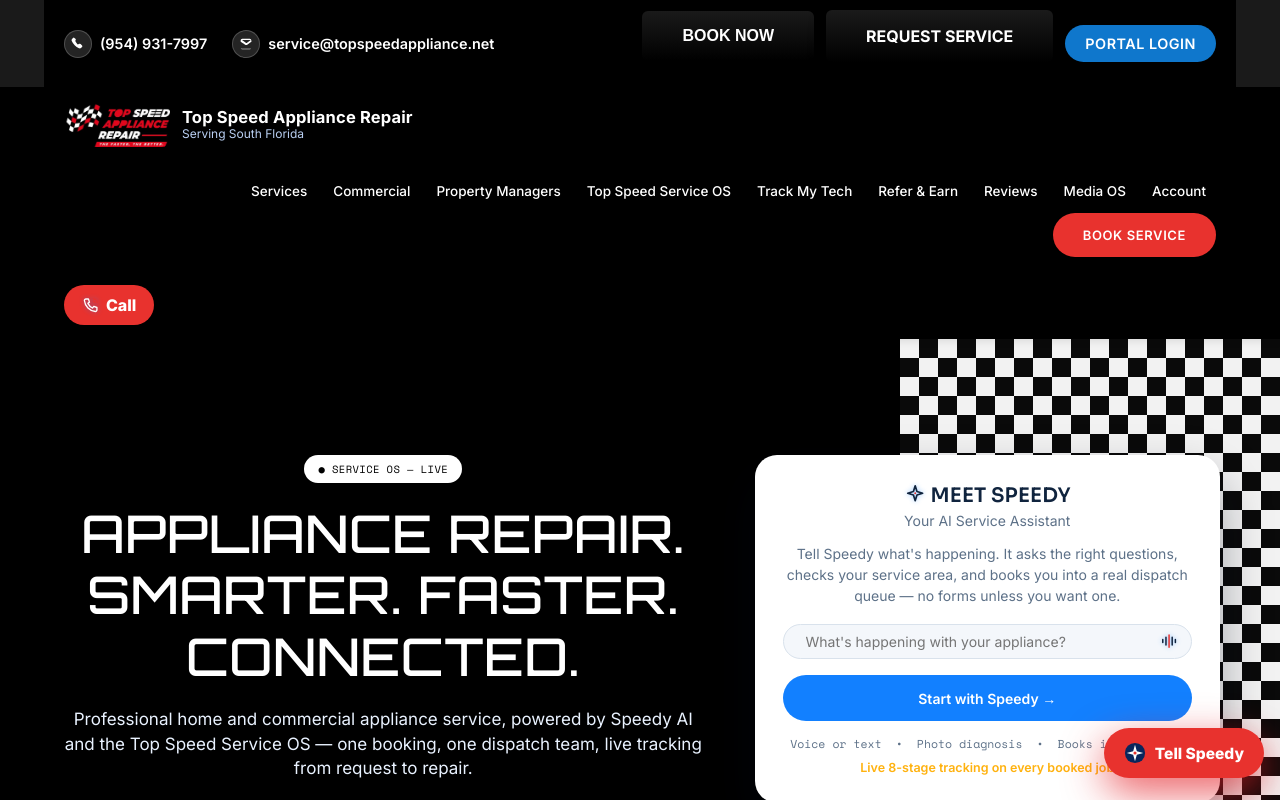
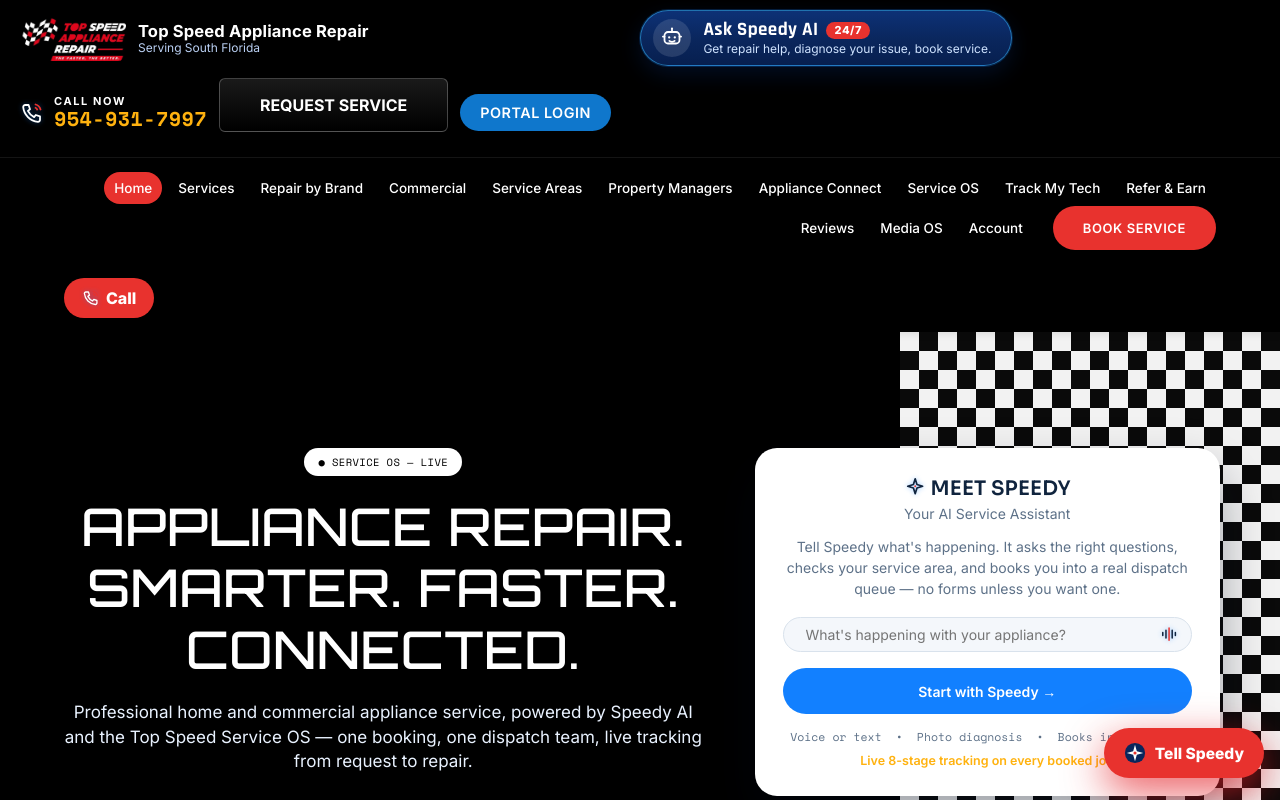
Before and after one commit to starlabelgroup-cpu/Top-Speed-Appliance-Ai, a React (Vite) app: page / in a window 1280 px wide. Shown: the top 800 px of the page. Built offline with nearby package versions, Linux system fonts and the light colour scheme; what @builder.io/react would draw is missing.

Commit message:
Header rebuild: logo + Ask Speedy AI pill + Call Now top strip over nav row (owner design); Speedy pill opens the Speedy panel via openSpeedy(); Book Service kept in nav and top strip

```diff
--- a/src/components/Header.jsx
+++ b/src/components/Header.jsx
@@ -1,7 +1,7 @@
 import React, { useEffect, useState } from 'react'
 import { Link, NavLink, useLocation } from 'react-router-dom'
 import ServiceBookButton from './ServiceBookButton'
-import { SERVICE_OS_WEB, openSpeedy, useAttributionSearch, withAttribution } from '../lib/serviceOs'
+import { SERVICE_OS_LINKS, SERVICE_OS_WEB, openSpeedy, useAttributionSearch, withAttribution } from '../lib/serviceOs'
 
 function Header() {
   const [open, setOpen] = useState(false)
@@ -44,42 +44,11 @@ function Header() {
 
   return (
     <header className="header">
-      <div className="header-top">
-        <div className="header-contact">
-          <a href="tel:9549317997" className="contact-link phone-link">
-            <span className="contact-icon" aria-hidden="true">
-              <svg className="header-contact-icon" width="16" height="16" viewBox="0 0 24 24" fill="none" xmlns="http://www.w3.org/2000/svg">
-                <path d="M8.87 5.11 6.69 2.93a1.5 1.5 0 0 0-2.12 0L3.34 4.16c-.9.9-1.17 2.24-.68 3.41a21.3 21.3 0 0 0 10.77 10.77c1.17.49 2.51.22 3.41-.68l1.23-1.23a1.5 1.5 0 0 0 0-2.12l-2.18-2.18a1.5 1.5 0 0 0-1.62-.33l-1.81.72a1.5 1.5 0 0 1-1.64-.35L8.48 8.54a1.5 1.5 0 0 1-.35-1.64l.72-1.81a1.5 1.5 0 0 0-.33-1.62Z" fill="currentColor"/>
-              </svg>
-            </span>
-            (954) 931-7997
-          </a>
-          <a href="mailto:service@topspeedappliance.net" className="contact-link email-link">
-            <span className="contact-icon" aria-hidden="true">
-              <svg className="header-contact-icon" width="16" height="16" viewBox="0 0 24 24" fill="none" xmlns="http://www.w3.org/2000/svg">
-                <path d="M4 6.5A2.5 2.5 0 0 1 6.5 4h11A2.5 2.5 0 0 1 20 6.5v11A2.5 2.5 0 0 1 17.5 20h-11A2.5 2.5 0 0 1 4 17.5v-11Zm2.05-.5 5.67 4.26a1.5 1.5 0 0 0 1.8 0L19.2 6H6.05Zm13.95 2.5-5.58 4.2a3.5 3.5 0 0 1-4.2 0L4 8.5v9A1.5 1.5 0 0 0 5.5 19h13a1.5 1.5 0 0 0 1.5-1.5v-9Z" fill="currentColor"/>
-              </svg>
-            </span>
-            service@topspeedappliance.net
-          </a>
-        </div>
-        <div className="header-actions">
-          <button type="button" className="book-now-btn" onClick={openSpeedy}>
-            Book Now
-          </button>
-          <ServiceBookButton source="header" className="book-now-btn" />
-          <Link
-            to="/account"
-            className="portal-login-btn"
-            aria-label="Log in to your Top Speed account"
-            title="Access your service history and manage appointments"
-          >
-            Portal Login
-          </Link>
-        </div>
-      </div>
-      <div className="header-main-os">
-        <div className="container">
+      {/* Top strip — logo · Ask Speedy AI · Call Now (owner's header design).
+          The Ask Speedy AI pill opens the floating Speedy panel via
+          openSpeedy(), the same mechanism every Speedy button uses. */}
+      <div className="header-strip">
+        <div className="header-strip-inner">
           <Link to="/" className="os-logo" aria-label="Top Speed Appliance Repair — The Faster, The Better. — home">
             <img
               src="/logo-header.jpg"
@@ -95,6 +64,55 @@ function Header() {
           </Link>
 
           <button
+            type="button"
+            className="ask-speedy-pill"
+            onClick={openSpeedy}
+            aria-label="Ask Speedy AI — get repair help, diagnose your issue, book service"
+          >
+            <span className="ask-speedy-bot" aria-hidden="true">
+              <svg viewBox="0 0 24 24" fill="none" stroke="currentColor" strokeWidth="1.8" strokeLinecap="round" strokeLinejoin="round">
+                <circle cx="12" cy="2.6" r="1.1" fill="currentColor" stroke="none" />
+                <path d="M12 3.7v2.3" />
+                <rect x="4.5" y="6" width="15" height="11.5" rx="3.5" />
+                <circle cx="9.2" cy="11.4" r="1.15" fill="currentColor" stroke="none" />
+                <circle cx="14.8" cy="11.4" r="1.15" fill="currentColor" stroke="none" />
+                <path d="M9.4 14.9c.72.62 1.6.93 2.6.93s1.88-.31 2.6-.93" />
+                <path d="M4.5 10.6H2.9M21.1 10.6h-1.6" />
+              </svg>
+            </span>
+            <span className="ask-speedy-copy">
+              <span className="ask-speedy-title">
+                Ask Speedy AI
+                <span className="ask-speedy-badge">24/7</span>
+              </span>
+              <span className="ask-speedy-sub">Get repair help, diagnose your issue, book service.</span>
+            </span>
+          </button>
+
+          <div className="header-strip-actions">
+            <a className="call-now" href="tel:9549317997" aria-label="Call now — 954-931-7997">
+              <svg className="fxi" viewBox="0 0 24 24" fill="none" stroke="currentColor" strokeWidth="1.8" strokeLinecap="round" strokeLinejoin="round" aria-hidden="true"><path d="M5.2 4h3.4l1.4 4.2-2.1 1.7a13.5 13.5 0 0 0 6.2 6.2l1.7-2.1L20 15.4v3.4a2 2 0 0 1-2.1 2A16.5 16.5 0 0 1 3.2 6.1 2 2 0 0 1 5.2 4z"/><path d="M15.5 3.5a7 7 0 0 1 5 5M15.5 6.8a3.8 3.8 0 0 1 1.7 1.7" stroke="#E8322E"/></svg>
+              <span className="call-now-copy">
+                <small>Call Now</small>
+                <b>954-931-7997</b>
+              </span>
+            </a>
+            <ServiceBookButton source="header" className="book-now-btn" />
+            <Link
+              to="/account"
+              className="portal-login-btn"
+              aria-label="Log in to your Top Speed account"
+              title="Access your service history and manage appointments"
+            >
+              Portal Login
+            </Link>
+          </div>
+        </div>
+      </div>
+
+      <div className="header-main-os">
+        <div className="container">
+          <button
             className="menu-toggle"
             aria-label="Toggle navigation"
             onClick={() => setOpen((s) => !s)}
@@ -103,10 +121,13 @@ function Header() {
           </button>
 
           <nav className={`nav os-nav ${open ? 'open' : ''}`}>
+            <NavLink to="/" className={({ isActive }) => `nav-link nav-pill nav-home${isActive ? ' active' : ''}`}>Home</NavLink>
             <Link to="/#services" className="nav-link">Services</Link>
+            <NavLink to="/brands" className={navLinkClass}>Repair by Brand</NavLink>
             <NavLink to="/commercial-appliance-repair" className={navLinkClass}>Commercial</NavLink>
+            <NavLink to="/service-areas" className={navLinkClass}>Service Areas</NavLink>
             <a
-              href="https://topspeedserviceos.com/property-managers"
+              href={SERVICE_OS_LINKS.propertyManagers}
               target="_blank"
               rel="noopener noreferrer"
               className="nav-link"
@@ -114,12 +135,20 @@ function Header() {
               Property Managers
             </a>
             <a
+              href={SERVICE_OS_LINKS.app}
+              target="_blank"
+              rel="noopener noreferrer"
+              className="nav-link"
+            >
+              Appliance Connect
+            </a>
+            <a
               href={SERVICE_OS_WEB}
               target="_blank"
               rel="noopener noreferrer"
               className="nav-link"
             >
-              Top Speed Service OS
+              Service OS
             </a>
             <NavLink to="/track" className={navLinkClass}>Track My Tech</NavLink>
             <NavLink to="/refer" className={navLinkClass}>Refer &amp; Earn</NavLink>
--- a/src/styles/net-os.css
+++ b/src/styles/net-os.css
@@ -237,6 +237,209 @@
   .header .header-main-os { position: relative; }
 }
 
+/* ---------- header top strip (owner's header design) ----------
+   One black strip over the nav row: original logo on the left, the
+   Ask Speedy AI pill in the center (opens the Speedy panel), and
+   Call Now + booking actions on the right. Fluid at every width:
+   the pill wraps to its own full-width row before anything can
+   clip, and the actions wrap under it on narrow phones. */
+
+.header-strip {
+  background: #000;
+  border-bottom: 1px solid rgba(255, 255, 255, 0.08);
+}
+
+.header-strip-inner {
+  max-width: 1360px;
+  margin: 0 auto;
+  padding: 10px 20px;
+  display: flex;
+  align-items: center;
+  flex-wrap: wrap;
+  gap: 12px 24px;
+}
+
+.header-strip .os-logo { flex: none; }
+
+.ask-speedy-pill {
+  display: inline-flex;
+  align-items: center;
+  gap: 12px;
+  margin: 0 auto;
+  max-width: 470px;
+  min-width: 0;
+  min-height: 52px;
+  padding: 8px 20px 8px 12px;
+  border-radius: 999px;
+  cursor: pointer;
+  text-align: left;
+  font: inherit;
+  color: #fff;
+  background: linear-gradient(180deg, #0d3176 0%, var(--os-navy) 55%, var(--os-deep) 100%);
+  border: 1px solid rgba(53, 182, 255, 0.55);
+  box-shadow: 0 0 0 1px rgba(18, 128, 255, 0.22), 0 8px 22px rgba(7, 31, 79, 0.45);
+  transition: transform 0.2s ease, box-shadow 0.2s ease;
+}
+
+.ask-speedy-pill:hover {
+  transform: translateY(-1px);
+  box-shadow: 0 0 0 1px rgba(18, 128, 255, 0.4), 0 12px 26px rgba(7, 31, 79, 0.55);
+}
+
+.ask-speedy-pill:focus-visible {
+  outline: 2px solid var(--os-sky);
+  outline-offset: 3px;
+}
+
+.ask-speedy-bot {
+  flex: none;
+  width: 38px;
+  height: 38px;
+  border-radius: 50%;
+  background: rgba(255, 255, 255, 0.12);
+  display: inline-flex;
+  align-items: center;
+  justify-content: center;
+  color: #fff;
+}
+
+.ask-speedy-bot svg { width: 24px; height: 24px; display: block; }
+
+.ask-speedy-copy {
+  display: flex;
+  flex-direction: column;
+  line-height: 1.2;
+  min-width: 0;
+}
+
+.ask-speedy-title {
+  display: inline-flex;
+  align-items: center;
+  gap: 8px;
+  font-family: 'Rajdhani', 'Inter', sans-serif;
+  font-weight: 700;
+  font-size: 19px;
+  letter-spacing: 0.4px;
+  white-space: nowrap;
+}
+
+.ask-speedy-badge {
+  background: var(--os-red);
+  color: #fff;
+  font-family: 'Inter', sans-serif;
+  font-size: 11px;
+  font-weight: 800;
+  letter-spacing: 0.6px;
+  padding: 2px 8px;
+  border-radius: 999px;
+}
+
+.ask-speedy-sub {
+  font-size: 12px;
+  color: #cfe3ff;
+  white-space: nowrap;
+  overflow: hidden;
+  text-overflow: ellipsis;
+}
+
+.header-strip-actions {
+  display: flex;
+  align-items: center;
+  gap: 12px;
+  flex-wrap: wrap;
+  flex: none;
+}
+
+.call-now {
+  display: inline-flex;
+  align-items: center;
+  gap: 10px;
+  color: #fff;
+  text-decoration: none;
+}
+
+.call-now .fxi { width: 24px; height: 24px; flex: none; }
+
+.call-now-copy {
+  display: flex;
+  flex-direction: column;
+  line-height: 1.1;
+}
+
+.call-now-copy small {
+  font-size: 11px;
+  font-weight: 700;
+  letter-spacing: 1.6px;
+  text-transform: uppercase;
+}
+
+.call-now-copy b {
+  font-family: 'Space Mono', monospace;
+  font-size: 20px;
+  font-weight: 700;
+  letter-spacing: 0.5px;
+  color: var(--os-gold);
+  white-space: nowrap;
+}
+
+.call-now:hover .call-now-copy b { text-decoration: underline; }
+
+.call-now:focus-visible {
+  outline: 2px solid #fff;
+  outline-offset: 3px;
+  border-radius: 6px;
+}
+
+/* The strip sits on black: keep the booking button's dark-bar look
+   (its base .book-now-btn style in main.css is the light variant). */
+.header-strip .book-now-btn {
+  background: linear-gradient(180deg, #1a1a1a 0%, #000 100%);
+  color: #fff;
+  border: 1px solid rgba(255, 255, 255, 0.25);
+  box-shadow: 0 6px 18px rgba(0, 0, 0, 0.28);
+}
+
+.header-strip .book-now-btn:hover {
+  background: linear-gradient(180deg, #2a2a2a 0%, #111 100%);
+}
+
+.header-strip .book-now-btn:focus-visible {
+  outline: 2px solid #fff;
+  outline-offset: 3px;
+}
+
+/* Nav row: with the logo moved up into the strip, the nav gets the
+   full row — it wraps to a second line instead of clipping, and the
+   active Home pill takes the red highlight from the design. */
+.header .nav.os-nav {
+  flex-wrap: wrap;
+  row-gap: 2px;
+  min-width: 0;
+}
+
+.header .nav.os-nav .nav-link.nav-home.active {
+  background: var(--os-red);
+  color: #fff;
+}
+
+@media (max-width: 1080px) {
+  .ask-speedy-pill {
+    order: 3;
+    width: 100%;
+    max-width: none;
+    justify-content: center;
+  }
+}
+
+@media (max-width: 640px) {
+  .header-strip-inner { padding: 10px 14px; gap: 10px 14px; }
+  .header-strip-actions { gap: 8px; }
+  .call-now-copy b { font-size: 17px; }
+  .header-strip .book-now-btn,
+  .header-strip .portal-login-btn { padding: 9px 14px; font-size: 0.8rem; }
+  .ask-speedy-sub { white-space: normal; }
+}
+
 /* ---------- footer (design frame 01) ---------- */
 
 .footer.footer-os {
```
